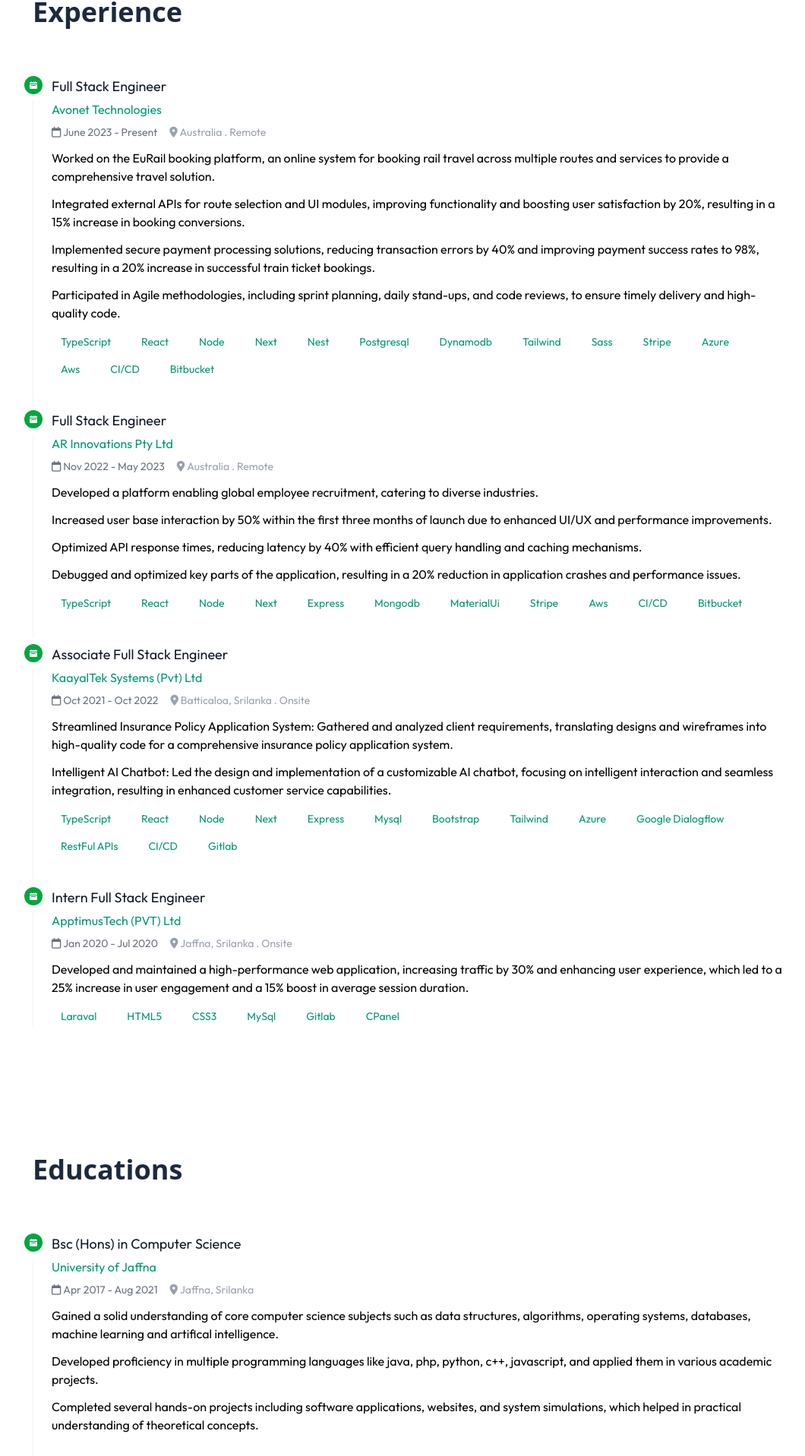
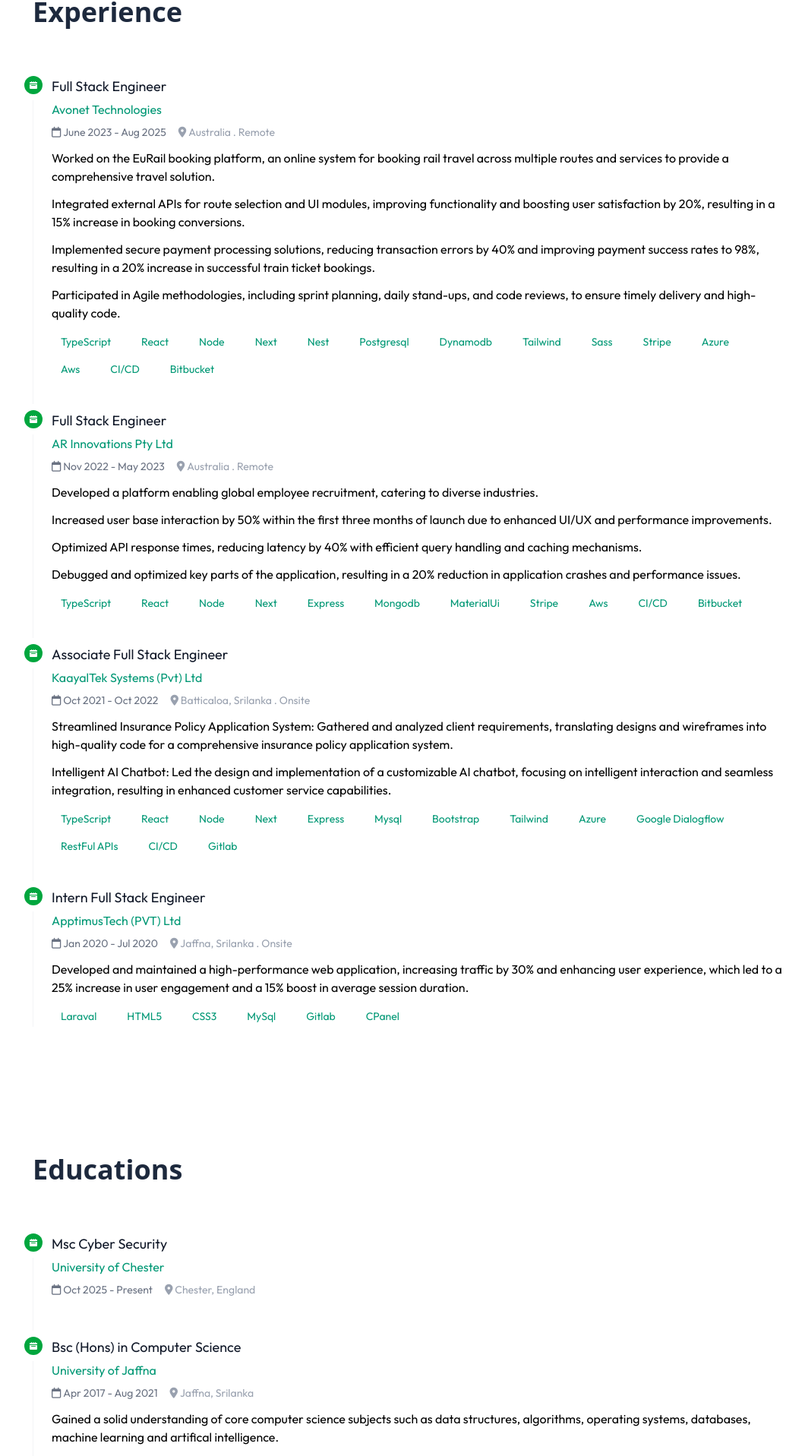
Before and after one commit to JenushanthAts/sivakumar-jenushanth, a React (Vite) app: page / in a window 1280 px wide. Shown: the part 600-2517 px from the top of the page at 76% size, without its empty margins (97-1157 px from the left). Built offline with nearby package versions, Linux system fonts and the light colour scheme.

Commit message:
Cv Updated

```diff
--- a/src/data/Education.ts
+++ b/src/data/Education.ts
@@ -2,6 +2,15 @@ import jaffnaLogo from "../assets/jaffnaUni.webp";
 import koddaikallarLogo from "../assets/School.webp";
 
 export const EducationData = [
+  {
+    title: "Msc Cyber Security",
+    subHeading: "University of Chester",
+    logo: jaffnaLogo,
+    duration: "Oct 2025 - Present",
+    location: "Chester, England",
+    link: "https://www.jfn.ac.lk/",
+
+  },
   {
     title: "Bsc (Hons) in Computer Science",
     subHeading: "University of Jaffna",
--- a/src/data/Experience.ts
+++ b/src/data/Experience.ts
@@ -7,7 +7,7 @@ export const ExperienceData = [
   {
     title: "Full Stack Engineer",
     logo: `${avonetLogo}`,
-    duration: "June 2023 - Present",
+    duration: "June 2023 - Aug 2025",
     location: "Australia . Remote",
     subHeading: "Avonet Technologies",
     link: "https://avonet.com.au/",
```
Also changed, not shown: 1 other file (tests, documents, lock files or other folders).
